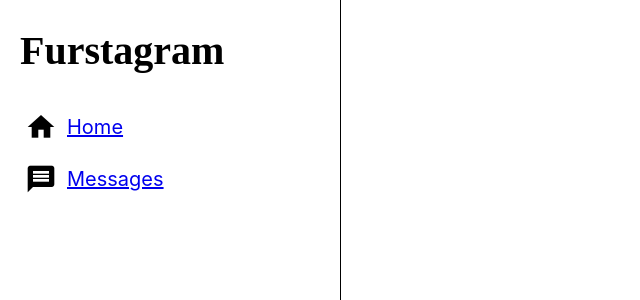
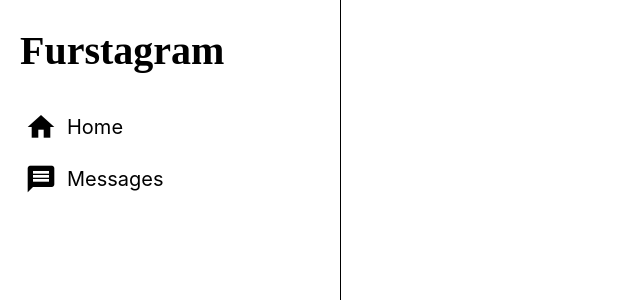
Before and after one commit to shanermcgraw/React-Showcase, a React (Create React App) app: page /messages in a window 1280 px wide. Shown: the top 300 px of the page, without its empty margins (0-640 px from the left). Built offline with nearby package versions, Linux system fonts and the light colour scheme.

Commit message:
updated font styles for navigation bar links

```diff
--- a/src/components/NavigationBar/navigationbar.css
+++ b/src/components/NavigationBar/navigationbar.css
@@ -11,6 +11,8 @@
   border-radius: 40px;
   font-size: 1.25rem;
   padding: 10px 5px;
+  text-decoration: none;
+  color: black;
 }
 
 .Navigation-item-container:hover {
@@ -19,8 +21,8 @@
 }
 
 .Navigation-icon-container {
-    display: flex;
-    font-size: 2rem;
+  display: flex;
+  font-size: 2rem;
 }
 
 .Navigation-item-icon {
```
